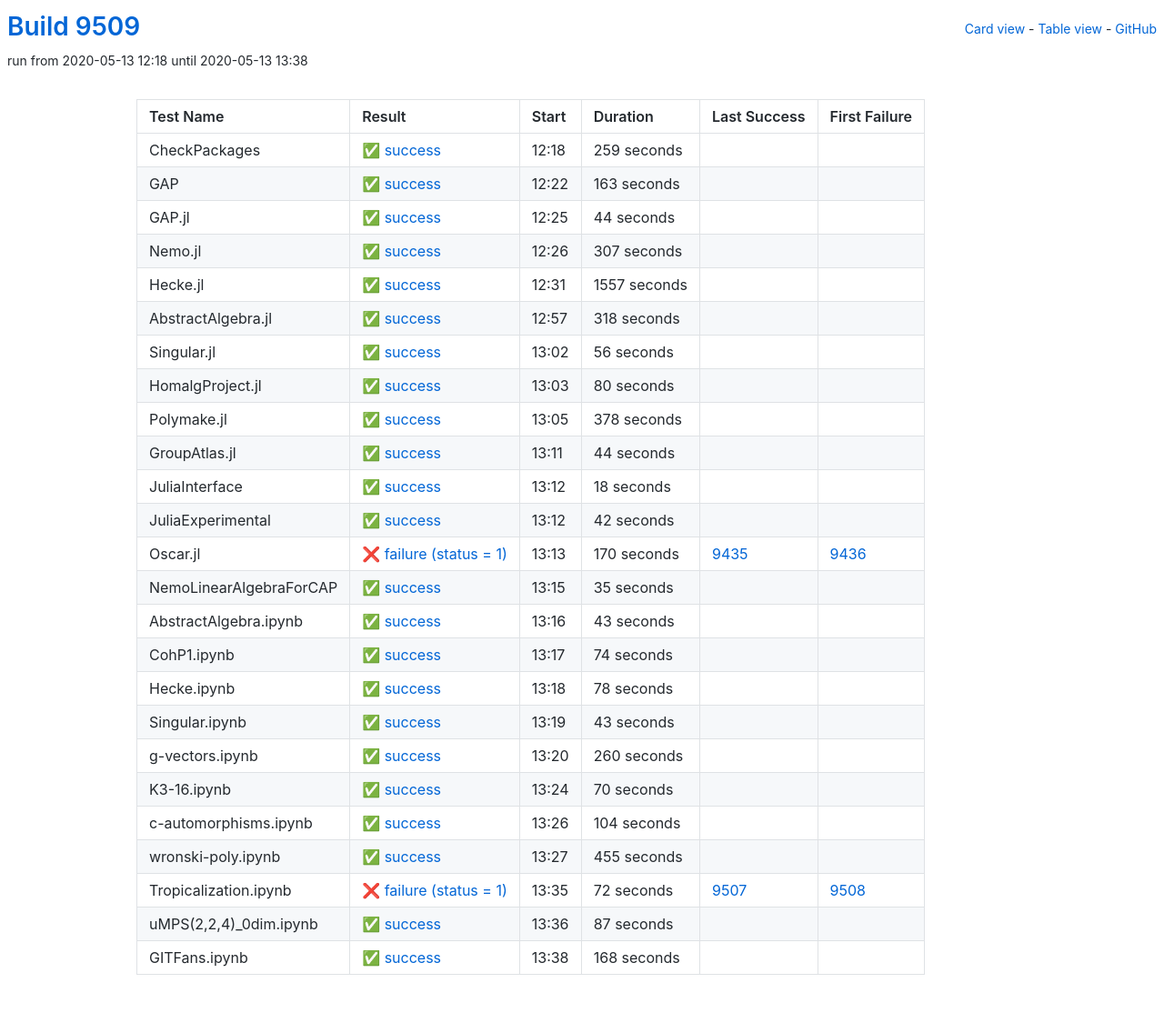
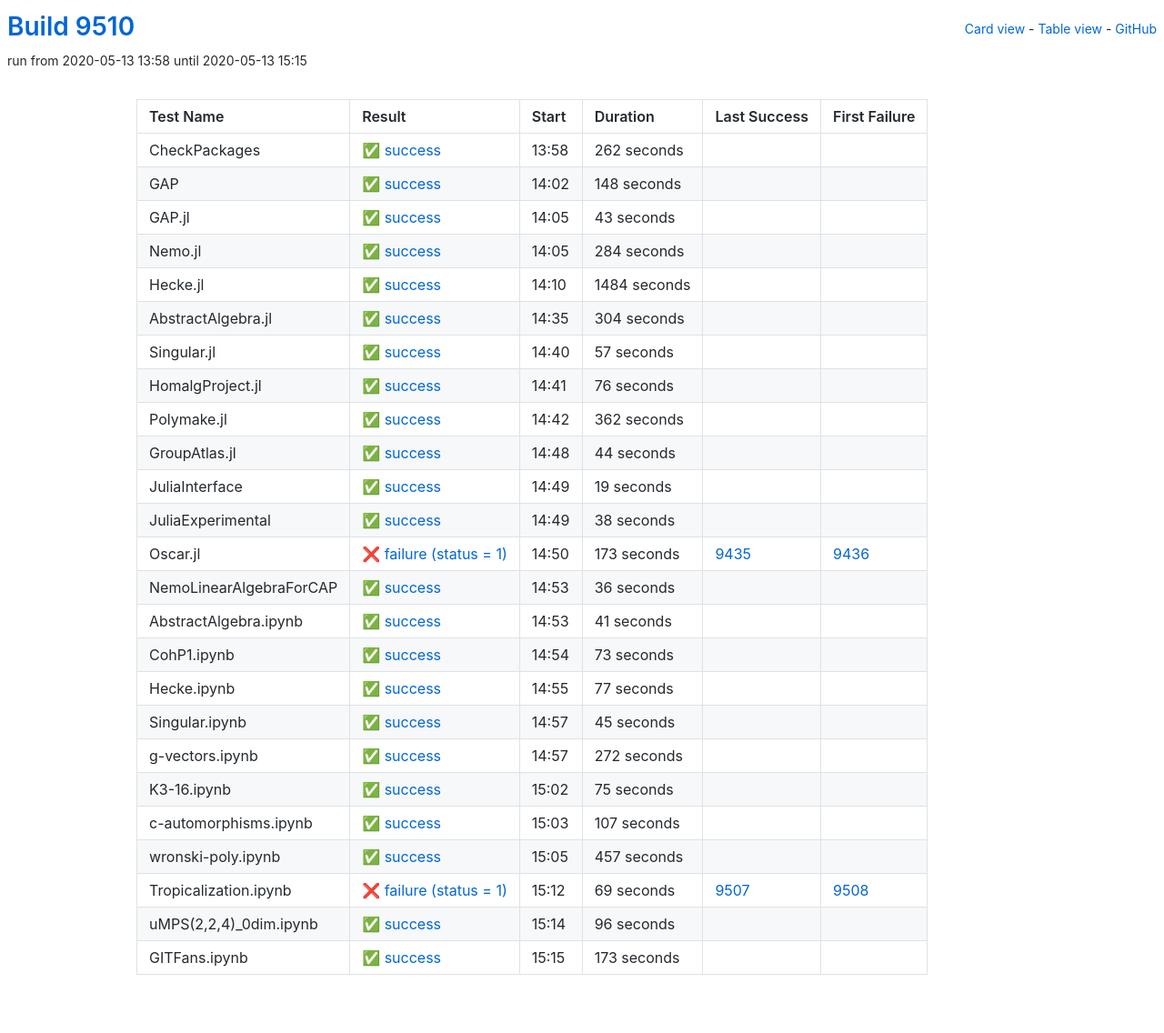
Before and after one commit to oscar-system/oscar-ci-status, a Jekyll site: the page built from table.html, in a window 1280 px wide. Shown: the whole page at 91% size. Built offline with Jekyll 4.4.1, drawn with Linux system fonts in a browser that asks for light colours.

Commit message:
Build 9510

```diff
--- a/_data/ci.yml
+++ b/_data/ci.yml
@@ -1,113 +1,113 @@
-build: 9509
-build_url: https://oscarci.mathematik.uni-kl.de/job/oscar/9509/
+build: 9510
+build_url: https://oscarci.mathematik.uni-kl.de/job/oscar/9510/
 job: oscar
 tests:
-- duration: 259
+- duration: 262
   exitcode: 0
   first_failure: false
   first_failure_url: null
   id: checkpackages
   last_success: false
   last_success_url: null
-  log: https://oscarci.mathematik.uni-kl.de/job/oscar/9509/artifact/logs/build-9509/CheckPackages.log
+  log: https://oscarci.mathematik.uni-kl.de/job/oscar/9510/artifact/logs/build-9510/CheckPackages.log
   name: CheckPackages
-  start: 2020-05-13 12:18
+  start: 2020-05-13 13:58
   status: success
   success: true
-- duration: 163
+- duration: 148
   exitcode: 0
   first_failure: false
   first_failure_url: null
   id: gap
   last_success: false
   last_success_url: null
-  log: https://oscarci.mathematik.uni-kl.de/job/oscar/9509/artifact/logs/build-9509/GAP.log
+  log: https://oscarci.mathematik.uni-kl.de/job/oscar/9510/artifact/logs/build-9510/GAP.log
   name: GAP
-  start: 2020-05-13 12:22
+  start: 2020-05-13 14:02
   status: success
   success: true
-- duration: 44
+- duration: 43
   exitcode: 0
   first_failure: false
   first_failure_url: null
   id: gap-jl
   last_success: false
   last_success_url: null
-  log: https://oscarci.mathematik.uni-kl.de/job/oscar/9509/artifact/logs/build-9509/GAP.jl.log
+  log: https://oscarci.mathematik.uni-kl.de/job/oscar/9510/artifact/logs/build-9510/GAP.jl.log
   name: GAP.jl
-  start: 2020-05-13 12:25
+  start: 2020-05-13 14:05
   status: success
   success: true
-- duration: 307
+- duration: 284
   exitcode: 0
   first_failure: false
   first_failure_url: null
   id: nemo-jl
   last_success: false
   last_success_url: null
-  log: https://oscarci.mathematik.uni-kl.de/job/oscar/9509/artifact/logs/build-9509/Nemo.jl.log
+  log: https://oscarci.mathematik.uni-kl.de/job/oscar/9510/artifact/logs/build-9510/Nemo.jl.log
   name: Nemo.jl
-  start: 2020-05-13 12:26
+  start: 2020-05-13 14:05
   status: success
   success: true
-- duration: 1557
+- duration: 1484
   exitcode: 0
   first_failure: false
   first_failure_url: null
   id: hecke-jl
   last_success: false
   last_success_url: null
-  log: https://oscarci.mathematik.uni-kl.de/job/oscar/9509/artifact/logs/build-9509/Hecke.jl.log
+  log: https://oscarci.mathematik.uni-kl.de/job/oscar/9510/artifact/logs/build-9510/Hecke.jl.log
   name: Hecke.jl
-  start: 2020-05-13 12:31
+  start: 2020-05-13 14:10
   status: success
   success: true
-- duration: 318
+- duration: 304
   exitcode: 0
   first_failure: false
   first_failure_url: null
   id: abstractalgebra-jl
   last_success: false
   last_success_url: null
-  log: https://oscarci.mathematik.uni-kl.de/job/oscar/9509/artifact/logs/build-9509/AbstractAlgebra.jl.log
+  log: https://oscarci.mathematik.uni-kl.de/job/oscar/9510/artifact/logs/build-9510/AbstractAlgebra.jl.log
   name: AbstractAlgebra.jl
-  start: 2020-05-13 12:57
+  start: 2020-05-13 14:35
   status: success
   success: true
-- duration: 56
+- duration: 57
   exitcode: 0
   first_failure: false
   first_failure_url: null
   id: singular-jl
   last_success: false
   last_success_url: null
-  log: https://oscarci.mathematik.uni-kl.de/job/oscar/9509/artifact/logs/build-9509/Singular.jl.log
+  log: https://oscarci.mathematik.uni-kl.de/job/oscar/9510/artifact/logs/build-9510/Singular.jl.log
   name: Singular.jl
-  start: 2020-05-13 13:02
+  start: 2020-05-13 14:40
   status: success
   success: true
-- duration: 80
+- duration: 76
   exitcode: 0
   first_failure: false
   first_failure_url: null
   id: homalgproject-jl
   last_success: false
   last_success_url: null
-  log: https://oscarci.mathematik.uni-kl.de/job/oscar/9509/artifact/logs/build-9509/HomalgProject.jl.log
+  log: https://oscarci.mathematik.uni-kl.de/job/oscar/9510/artifact/logs/build-9510/HomalgProject.jl.log
   name: HomalgProject.jl
-  start: 2020-05-13 13:03
+  start: 2020-05-13 14:41
   status: success
   success: true
-- duration: 378
+- duration: 362
   exitcode: 0
   first_failure: false
   first_failure_url: null
   id: polymake-jl
   last_success: false
   last_success_url: null
-  log: https://oscarci.mathematik.uni-kl.de/job/oscar/9509/artifact/logs/build-9509/Polymake.jl.log
+  log: https://oscarci.mathematik.uni-kl.de/job/oscar/9510/artifact/logs/build-9510/Polymake.jl.log
   name: Polymake.jl
-  start: 2020-05-13 13:05
+  start: 2020-05-13 14:42
   status: success
   success: true
 - duration: 44
@@ -117,188 +117,188 @@
   id: groupatlas-jl
   last_success: false
   last_success_url: null
-  log: https://oscarci.mathematik.uni-kl.de/job/oscar/9509/artifact/logs/build-9509/GroupAtlas.jl.log
+  log: https://oscarci.mathematik.uni-kl.de/job/oscar/9510/artifact/logs/build-9510/GroupAtlas.jl.log
   name: GroupAtlas.jl
-  start: 2020-05-13 13:11
+  start: 2020-05-13 14:48
   status: success
   success: true
-- duration: 18
+- duration: 19
   exitcode: 0
   first_failure: false
   first_failure_url: null
   id: juliainterface
   last_success: false
   last_success_url: null
-  log: https://oscarci.mathematik.uni-kl.de/job/oscar/9509/artifact/logs/build-9509/JuliaInterface.log
+  log: https://oscarci.mathematik.uni-kl.de/job/oscar/9510/artifact/logs/build-9510/JuliaInterface.log
   name: JuliaInterface
-  start: 2020-05-13 13:12
+  start: 2020-05-13 14:49
   status: success
   success: true
-- duration: 42
+- duration: 38
   exitcode: 0
   first_failure: false
   first_failure_url: null
   id: juliaexperimental
   last_success: false
   last_success_url: null
-  log: https://oscarci.mathematik.uni-kl.de/job/oscar/9509/artifact/logs/build-9509/JuliaExperimental.log
+  log: https://oscarci.mathematik.uni-kl.de/job/oscar/9510/artifact/logs/build-9510/JuliaExperimental.log
   name: JuliaExperimental
-  start: 2020-05-13 13:12
+  start: 2020-05-13 14:49
   status: success
   success: true
-- duration: 170
+- duration: 173
   exitcode: 1
   first_failure: 9436
   first_failure_url: https://oscarci.mathematik.uni-kl.de/job/oscar/9436/
   id: oscar-jl
   last_success: 9435
   last_success_url: https://oscarci.mathematik.uni-kl.de/job/oscar/9435/
-  log: https://oscarci.mathematik.uni-kl.de/job/oscar/9509/artifact/logs/build-9509/Oscar.jl.log
+  log: https://oscarci.mathematik.uni-kl.de/job/oscar/9510/artifact/logs/build-9510/Oscar.jl.log
   name: Oscar.jl
-  start: 2020-05-13 13:13
+  start: 2020-05-13 14:50
   status: failure
   success: false
-- duration: 35
+- duration: 36
   exitcode: 0
   first_failure: false
   first_failure_url: null
   id: nemolinearalgebraforcap
   last_success: false
   last_success_url: null
-  log: https://oscarci.mathematik.uni-kl.de/job/oscar/9509/artifact/logs/build-9509/NemoLinearAlgebraForCAP.log
+  log: https://oscarci.mathematik.uni-kl.de/job/oscar/9510/artifact/logs/build-9510/NemoLinearAlgebraForCAP.log
   name: NemoLinearAlgebraForCAP
-  start: 2020-05-13 13:15
+  start: 2020-05-13 14:53
   status: success
   success: true
-- duration: 43
+- duration: 41
   exitcode: 0
   first_failure: false
   first_failure_url: null
   id: abstractalgebra-ipynb
   last_success: false
   last_success_url: null
-  log: https://oscarci.mathematik.uni-kl.de/job/oscar/9509/artifact/logs/build-9509/AbstractAlgebra.ipynb.log
+  log: https://oscarci.mathematik.uni-kl.de/job/oscar/9510/artifact/logs/build-9510/AbstractAlgebra.ipynb.log
   name: AbstractAlgebra.ipynb
-  start: 2020-05-13 13:16
+  start: 2020-05-13 14:53
   status: success
   success: true
-- duration: 74
+- duration: 73
   exitcode: 0
   first_failure: false
   first_failure_url: null
   id: cohp1-ipynb
   last_success: false
   last_success_url: null
-  log: https://oscarci.mathematik.uni-kl.de/job/oscar/9509/artifact/logs/build-9509/CohP1.ipynb.log
+  log: https://oscarci.mathematik.uni-kl.de/job/oscar/9510/artifact/logs/build-9510/CohP1.ipynb.log
   name: CohP1.ipynb
-  start: 2020-05-13 13:17
+  start: 2020-05-13 14:54
   status: success
   success: true
-- duration: 78
+- duration: 77
   exitcode: 0
   first_failure: false
   first_failure_url: null
   id: hecke-ipynb
   last_success: false
   last_success_url: null
-  log: https://oscarci.mathematik.uni-kl.de/job/oscar/9509/artifact/logs/build-9509/Hecke.ipynb.log
+  log: https://oscarci.mathematik.uni-kl.de/job/oscar/9510/artifact/logs/build-9510/Hecke.ipynb.log
   name: Hecke.ipynb
-  start: 2020-05-13 13:18
+  start: 2020-05-13 14:55
   status: success
   success: true
-- duration: 43
+- duration: 45
   exitcode: 0
   first_failure: false
   first_failure_url: null
   id: singular-ipynb
   last_success: false
   last_success_url: null
-  log: https://oscarci.mathematik.uni-kl.de/job/oscar/9509/artifact/logs/build-9509/Singular.ipynb.log
+  log: https://oscarci.mathematik.uni-kl.de/job/oscar/9510/artifact/logs/build-9510/Singular.ipynb.log
   name: Singular.ipynb
-  start: 2020-05-13 13:19
+  start: 2020-05-13 14:57
   status: success
   success: true
-- duration: 260
+- duration: 272
   exitcode: 0
   first_failure: false
   first_failure_url: null
   id: g-vectors-ipynb
   last_success: false
   last_success_url: null
-  log: https://oscarci.mathematik.uni-kl.de/job/oscar/9509/artifact/logs/build-9509/g-vectors.ipynb.log
+  log: https://oscarci.mathematik.uni-kl.de/job/oscar/9510/artifact/logs/build-9510/g-vectors.ipynb.log
   name: g-vectors.ipynb
-  start: 2020-05-13 13:20
+  start: 2020-05-13 14:57
   status: success
   success: true
-- duration: 70
+- duration: 75
   exitcode: 0
   first_failure: false
   first_failure_url: null
   id: k3-16-ipynb
   last_success: false
   last_success_url: null
-  log: https://oscarci.mathematik.uni-kl.de/job/oscar/9509/artifact/logs/build-9509/K3-16.ipynb.log
+  log: https://oscarci.mathematik.uni-kl.de/job/oscar/9510/artifact/logs/build-9510/K3-16.ipynb.log
   name: K3-16.ipynb
-  start: 2020-05-13 13:24
+  start: 2020-05-13 15:02
   status: success
   success: true
-- duration: 104
+- duration: 107
   exitcode: 0
   first_failure: false
   first_failure_url: null
   id: c-automorphisms-ipynb
   last_success: false
   last_success_url: null
-  log: https://oscarci.mathematik.uni-kl.de/job/oscar/9509/artifact/logs/build-9509/c-automorphisms.ipynb.log
+  log: https://oscarci.mathematik.uni-kl.de/job/oscar/9510/artifact/logs/build-9510/c-automorphisms.ipynb.log
   name: c-automorphisms.ipynb
-  start: 2020-05-13 13:26
+  start: 2020-05-13 15:03
   status: success
   success: true
-- duration: 455
+- duration: 457
   exitcode: 0
   first_failure: false
   first_failure_url: null
   id: wronski-poly-ipynb
   last_success: false
   last_success_url: null
-  log: https://oscarci.mathematik.uni-kl.de/job/oscar/9509/artifact/logs/build-9509/wronski-poly.ipynb.log
+  log: https://oscarci.mathematik.uni-kl.de/job/oscar/9510/artifact/logs/build-9510/wronski-poly.ipynb.log
   name: wronski-poly.ipynb
-  start: 2020-05-13 13:27
+  start: 2020-05-13 15:05
   status: success
   success: true
-- duration: 72
+- duration: 69
   exitcode: 1
   first_failure: 9508
   first_failure_url: https://oscarci.mathematik.uni-kl.de/job/oscar/9508/
   id: tropicalization-ipynb
   last_success: 9507
   last_success_url: https://oscarci.mathematik.uni-kl.de/job/oscar/9507/
-  log: https://oscarci.mathematik.uni-kl.de/job/oscar/9509/artifact/logs/build-9509/Tropicalization.ipynb.log
+  log: https://oscarci.mathematik.uni-kl.de/job/oscar/9510/artifact/logs/build-9510/Tropicalization.ipynb.log
   name: Tropicalization.ipynb
-  start: 2020-05-13 13:35
+  start: 2020-05-13 15:12
   status: failure
   success: false
-- duration: 87
+- duration: 96
   exitcode: 0
   first_failure: false
   first_failure_url: null
   id: umps-2-2-4-0dim-ipynb
   last_success: false
   last_success_url: null
-  log: https://oscarci.mathematik.uni-kl.de/job/oscar/9509/artifact/logs/build-9509/uMPS-2-2-4-_0dim.ipynb.log
+  log: https://oscarci.mathematik.uni-kl.de/job/oscar/9510/artifact/logs/build-9510/uMPS-2-2-4-_0dim.ipynb.log
   name: uMPS(2,2,4)_0dim.ipynb
-  start: 2020-05-13 13:36
+  start: 2020-05-13 15:14
   status: success
   success: true
-- duration: 168
+- duration: 173
   exitcode: 0
   first_failure: false
   first_failure_url: null
   id: gitfans-ipynb
   last_success: false
   last_success_url: null
-  log: https://oscarci.mathematik.uni-kl.de/job/oscar/9509/artifact/logs/build-9509/GITFans.ipynb.log
+  log: https://oscarci.mathematik.uni-kl.de/job/oscar/9510/artifact/logs/build-9510/GITFans.ipynb.log
   name: GITFans.ipynb
-  start: 2020-05-13 13:38
+  start: 2020-05-13 15:15
   status: success
   success: true
```
Also changed, not shown: README.md.
